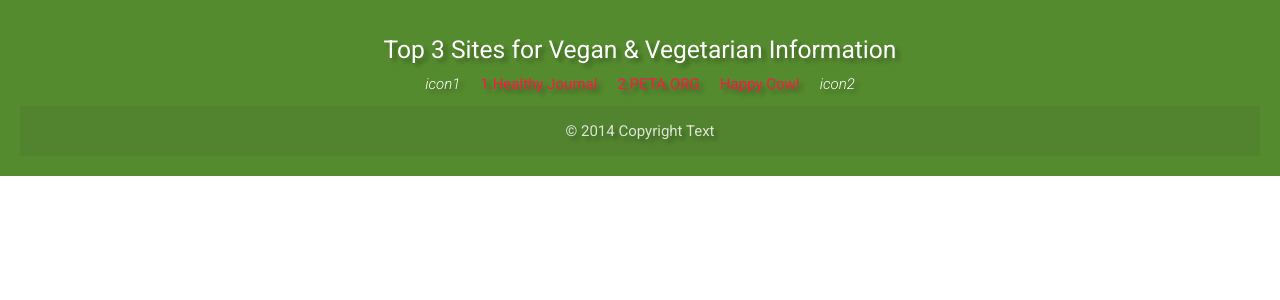
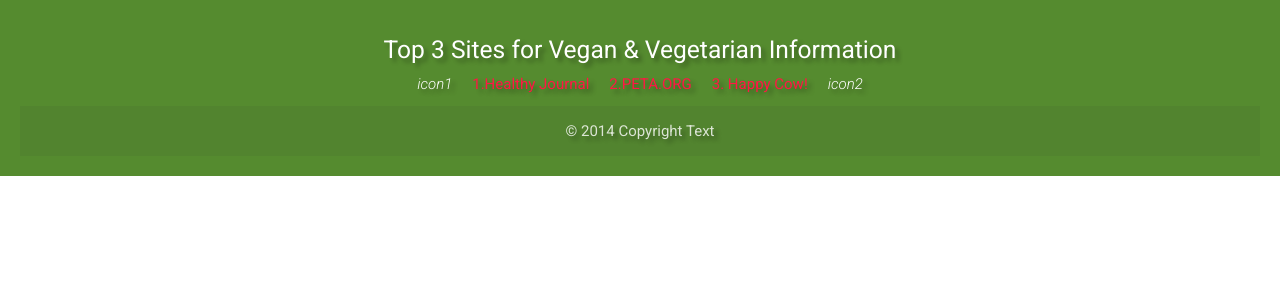
Before and after one commit to JMcbeath1966/Green-Cuisine, a Flask app: page / in a window 1280 px wide. Shown: the part 64-364 px from the top of the page. Run offline with Flask 3, Linux system fonts and the light colour scheme; data that the repository does not hold is empty; some libraries are stand-ins or nearby versions.

Commit message:
Add missing number to Happy Cow HTML in base.html

```diff
--- a/templates/base.html
+++ b/templates/base.html
@@ -56,7 +56,7 @@
           <div class="footer-link">
             <a href="https://www.similarweb.com/website/thehealthyjournal.com/" target="_blank">1.Healthy Journal</a>
             <a href="https://www.similarweb.com/website/peta.org/" target="_blank" >2.PETA.ORG</a>
-            <a href="https://www.similarweb.com/website/happycow.net/" target="_blank">Happy Cow!</a>
+            <a href="https://www.similarweb.com/website/happycow.net/" target="_blank">3. Happy Cow!</a>
           </div>
           <i class="material-icons">icon2</i>
         </div>
```
